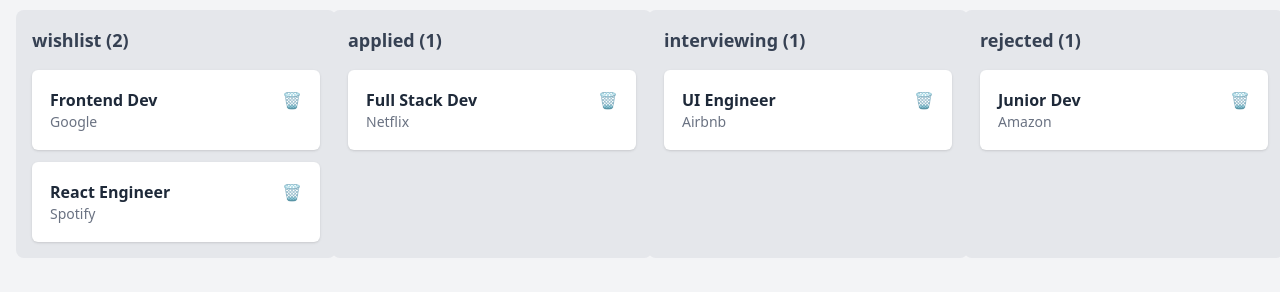
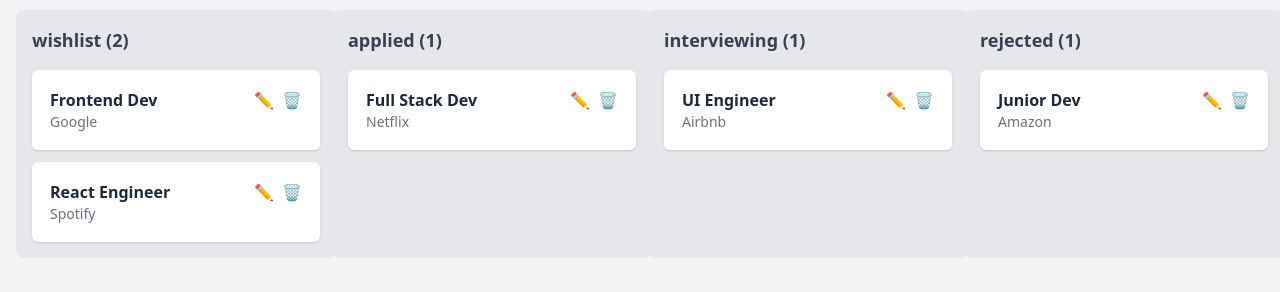
Before and after one commit to Zedstrider/CareerFlow, a React (Vite) app: page / in a window 1280 px wide. Shown: the part 189-481 px from the top of the page. Built offline with nearby package versions, Linux system fonts and the light colour scheme.

Commit message:
feat: implement job editing functionality
- Added handleEditJob logic in Board to update state.
- Passed onEdit prop through Column to JobCard.
- Created toggleable edit form in JobCard using local state.
- Fixed issue where onEdit was not destructured in JobCard props.

```diff
--- a/src/components/Board.jsx
+++ b/src/components/Board.jsx
@@ -61,11 +61,28 @@
     // Add it to the new column
     const newDestinationList = [...data[destinationColumn], jobToMove];
 
-    // Update the state!
+    // Update the state
     setData({
       ...data,
       [sourceColumn]: newSourceList,
       [destinationColumn]: newDestinationList
+    });
+  }
+  function handleEditJob(columnKey, jobId, newTitle, newCompany) {
+    const columnJobs = data[columnKey];
+
+    // Create a new list with the updated job
+    const updatedJobs = columnJobs.map((job) => {
+      if (job.id === jobId) {
+        // Return a copy of the job with new details
+        return { ...job, title: newTitle, company: newCompany };
+      }
+      return job; // Keep other jobs the same
+    });
+
+    setData({
+      ...data,
+      [columnKey]: updatedJobs
     });
   }
   return (
@@ -104,6 +121,7 @@
              jobs={data[key]}
              onDelete={(jobId) => handleDelete(key,jobId)}
              onDrop={handleDrop}
+             onEdit={handleEditJob}
           />
         ))}
       </div>
--- a/src/components/Column.jsx
+++ b/src/components/Column.jsx
@@ -1,6 +1,6 @@
 import JobCard from "./JobCard";
 
-export default function Column({ title, jobs, onDelete, onDrop }) {
+export default function Column({ title, jobs, onDelete, onDrop, onEdit }) {
   function handleDragOver(e) {
   e.preventDefault(); // This says "Allow dropping here!"
   }
@@ -23,7 +23,11 @@
       {/* The List of Jobs */}
       <div className="space-y-3">
         {jobs.map((job) => (
-          <JobCard key={job.id} job={job} onDelete={onDelete} />
+          <JobCard
+            key={job.id}
+            job={job}
+            onDelete={onDelete}
+            onEdit={(jobId, newTitle, newCompany) => onEdit(title, jobId, newTitle, newCompany)}/>
         ))}
       </div>
     </div>
--- a/src/components/JobCard.jsx
+++ b/src/components/JobCard.jsx
@@ -1,22 +1,70 @@
-export default function JobCard({ job,onDelete }) {
+import { useState } from "react";
+
+export default function JobCard({ job,onDelete, onEdit }) {
   function handleDragStart(e, jobId) {
       // This attaches the data to the drag event
       e.dataTransfer.setData("jobId", jobId);
     }
+  const [isEditing, setIsEditing] = useState(false);
+  const [editTitle, setEditTitle] = useState(job.title || job.position);
+  const [editCompany, setEditCompany] = useState(job.company);
   return (
-    // Card Container
-    <div className="bg-white p-4 rounded-md shadow-sm border-2 border-transparent hover:border-blue-500 cursor-grab"
-    draggable="true" onDragStart={(e) => handleDragStart(e, job.id)}>
+    <div
+      className="bg-white p-4 rounded-md shadow-sm border-2 border-transparent hover:border-blue-500 cursor-grab"
+      draggable="true"
+      onDragStart={(e) => handleDragStart(e, job.id)}
+    >
+      {isEditing ? (
+        // EDIT MODE
+        <div className="flex flex-col gap-2">
+           <input
+             className="border p-2 rounded w-full"
+             value={editTitle}
+             onChange={(e) => setEditTitle(e.target.value)}
+           />
+           <input
+             className="border p-2 rounded w-full"
+             value={editCompany}
+             onChange={(e) => setEditCompany(e.target.value)}
+           />
+           <div className="flex justify-end gap-2">
+              <button
+                className="text-gray-500 hover:text-gray-700 text-sm"
+                onClick={() => setIsEditing(false)}
+              >
+                Cancel
+              </button>
+              <button
+                className="bg-green-500 text-white px-3 py-1 rounded text-sm hover:bg-green-600"
+                onClick={() => {
+                    onEdit(job.id, editTitle, editCompany);
+                    setIsEditing(false);
+                }}
+              >
+                Save
+              </button>
+           </div>
+        </div>
+      ) : (
+        // VIEW MODE
+        <>
           <div className="flex justify-between items-start">
-        {/* Job Position */}
             <h3 className="font-bold text-gray-800">{job.title || job.position}</h3>
-        <button className="text-gray-300 hover:text-red-500 transition-colors"
-          onClick={()=>onDelete(job.id)}>
+
+            <div className="flex gap-2">
+               {/* Edit Button*/}
+               <button onClick={() => setIsEditing(true)}>✏️</button>
+               <button
+                 className="text-gray-300 hover:text-red-500 transition-colors"
+                 onClick={() => onDelete(job.id)}
+               >
                  🗑️
                </button>
             </div>
-        {/* Company Name */}
+          </div>
           <p className="text-gray-500 text-sm">{job.company}</p>
+        </>
+      )}
     </div>
 );
 }
```
Lines whose indentation alone changed are shown as unchanged.
